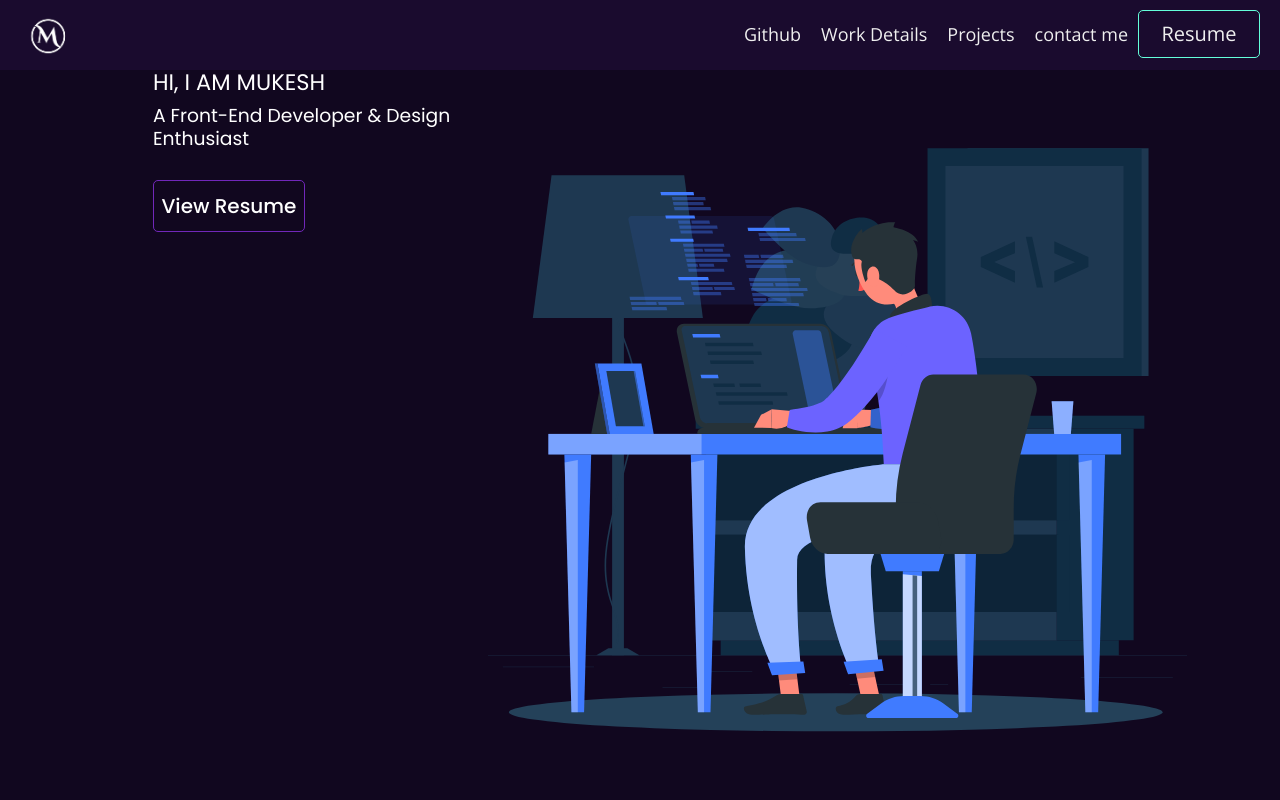
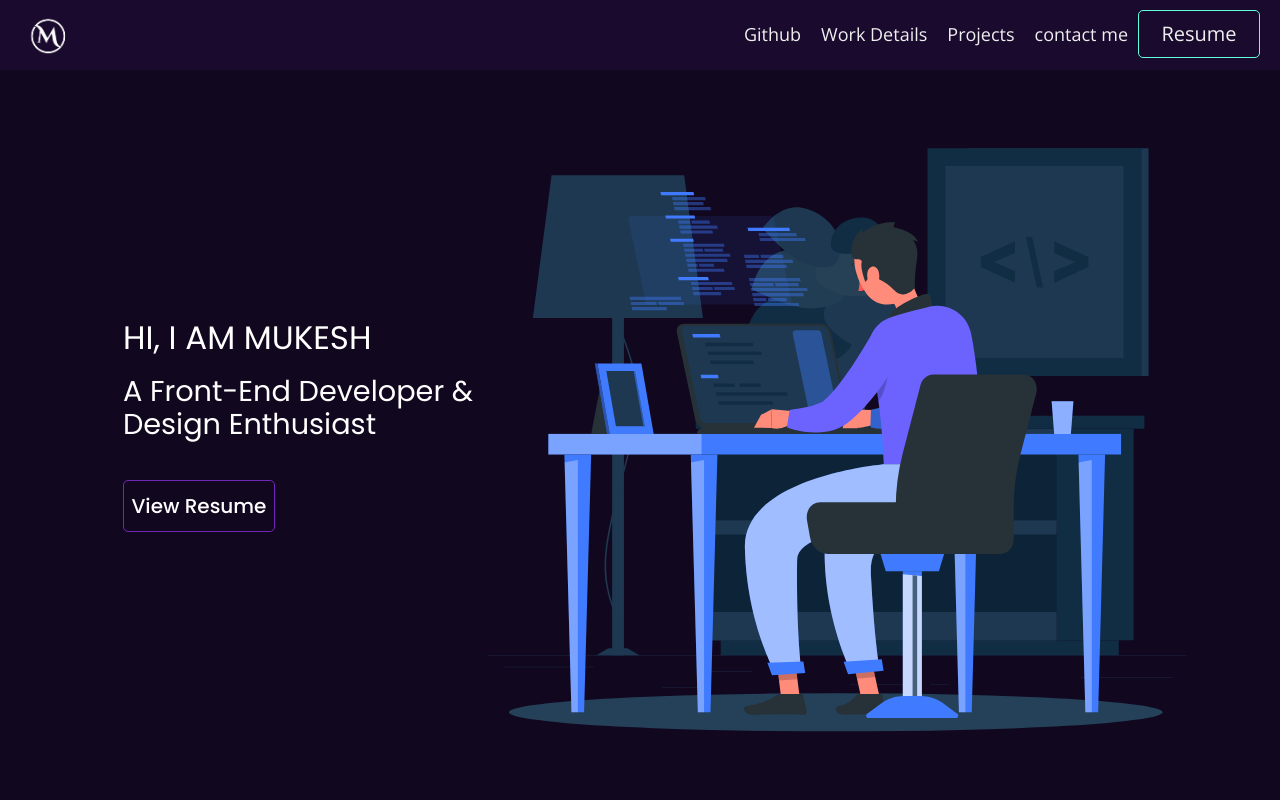
Before and after one commit to patidarmk/myportfolio, a React (Create React App) app: page / in a window 1280 px wide. Shown: the top 800 px of the page. Built offline with nearby package versions, Linux system fonts and the light colour scheme.

Commit message:
update code

```diff
--- a/src/components/Profile.css
+++ b/src/components/Profile.css
@@ -102,7 +102,7 @@
 	display:flex;
 	justify-content:space-around;
 	padding:0rem 5rem;
-	 font-family: 'Poppins';
+	font-family: 'Poppins';
 }
 
 .profile-title {
@@ -120,10 +120,12 @@
 .profile-title-left-section {
 	display:flex;
 	flex-direction:column;
-	gap:1rem;
+	gap:2rem;
 	width:100%;
 	margin-left:10rem;
-	justify-content:center
+	justify-content:center;
+	margin-left:7rem;
+	margin-top:25rem;
 }
 
 .profile-svg-right {
@@ -136,13 +138,13 @@
 }
 
 .profile-title {
-	font-size: 2.25rem;
-    line-height: 2.5rem;
+	font-size: 3.25rem;
+    line-height: 3.5rem;
 }
 
 .profile-sub-title {
-	font-size: 1.875rem;
-    line-height: 2.25rem;
+	font-size: 2.875rem;
+    line-height: 3.25rem;
 	margin-bottom:2rem;
 }
 
```
